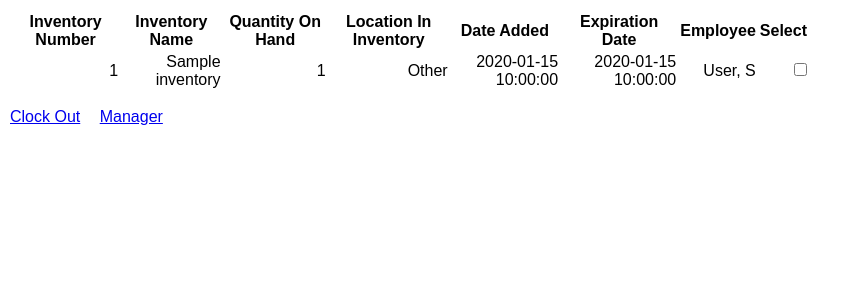
After one commit to cjaros1/PreppingProgram, a Flask app: page /delinventory in a window 1280 px wide. The commit adds this page. Shown: the top 300 px of the page, without its empty margins (0-860 px from the left). Run offline with Flask 2, Linux system fonts and the light colour scheme; the visitor is signed in with stand-in values (Sample User, id 1); tables that the repository leaves empty hold one stand-in row (values such as "Sample post").

Commit message:
added pages for adding inventory or deleting it for manager functions. also added hour tracking when clocking in and clocking out

```diff
--- a/main.py
+++ b/main.py
@@ -1,7 +1,8 @@
 
-from flask import Flask, request, redirect, render_template
+from flask import Flask, request, redirect, render_template, session
 from flask_sqlalchemy import SQLAlchemy
 from datetime import datetime
+import os
 
 app = Flask(__name__)
 app.config['DEBUG'] = True
@@ -9,7 +10,10 @@ app.config['SQLALCHEMY_DATABASE_URI']='mysql+pymysql://prep-db:root@localhost:88
 app.config['SQLALCHEMY_ECHO'] = True
 db = SQLAlchemy(app)
 
-
+global clocked_in
+global employee
+global clockin_time
+global hours
 
 class Employee(db.Model):
 
@@ -45,27 +49,7 @@ class Ingredients(db.Model):
         self.ingShelfLife=ingShelfLife
 
 
-class Inventory(db.Model):
 
-    __tablename__="inventory"
-    invID=db.Column(db.Integer, primary_key=True)
-    invName=db.Column(db.String(120))
-    invIsPrepped=db.Column(db.Integer)
-    invLocation=db.Column(db.String(3))
-    invDateAdded=db.Column(db.DateTime())
-    invExpDate=db.Column(db.DateTime())
-    invEmpID=db.Column(db.String(120), db.ForeignKey(Employee.empID))
-    invQOH=db.Column(db.Integer)
-
-    def __init__(self,invID,invName,invIsPrepped,invLocation,invDateAdded,invExpDate,invEmpID):
-        self.invID=invEmpID
-        self.invName=invName
-        self.invIsPrepped=invIsPrepped
-        self.invLocation=invLocation
-        self.invDateAdded=invDateAdded
-        self.invExpDate=invExpDate
-        self.invEmpID=invEmpID
-        self.invQOH=invQOH
 
 class Preps(db.Model):
 
@@ -90,22 +74,67 @@ class Preps(db.Model):
         self.prepIngr5=prepIngr5
 
 
+class Inventory(db.Model):
+
+    __tablename__="inventory"
+    invID=db.Column(db.Integer, primary_key=True)
+    invName=db.Column(db.String(120))
+    invLocation=db.Column(db.String(3))
+    invDateAdded=db.Column(db.DateTime())
+    invExpDate=db.Column(db.DateTime())
+    invEmpID=db.Column(db.String(120), db.ForeignKey(Employee.empID))
+    invPrepID=db.Column(db.Integer, db.ForeignKey(Preps.prepID))
+    invIngID=db.Column(db.Integer, db.ForeignKey(Ingredients.ingID))
+    invQOH=db.Column(db.Integer)
+
+    def __init__(self,invID,invName,invIsPrepped,invLocation,invDateAdded,invExpDate,invEmpID):
+        self.invID=invEmpID
+        self.invName=invName
+        self.invLocation=invLocation
+        self.invDateAdded=invDateAdded
+        self.invExpDate=invExpDate
+        self.invEmpID=invEmpID
+        self.invPrepID=invPrepID
+        self.invIngID=invIngID
+        self.invQOH=invQOH
+
+class Hours(db.Model):
+
+    __tablename__="hours"
+    hrLogID=db.Column(db.Integer, primary_key=True)
+    hrEmpID=db.Column(db.Integer, db.ForeignKey(Employee.empID))
+    hrCInTime=db.Column(db.DateTime())
+    hrCOutTime=db.Column(db.DateTime())
+    hrShiftHrs=db.Column(db.Integer)
+
+    def __init__(self, hrLogID, hrEmpID, hrCInTime, hrCOutTime, hrShiftHrs):
+        self.hrLogID=hrLogID
+        self.hrEmpID=hrEmpID
+        self.hrCInTime=hrCInTime
+        self.hrCOutTime=hrCOutTime
+        self.hrShiftHrs=hrShiftHrs
+
+
 @app.route("/", methods=['POST', 'GET'])
 def index():
-    return render_template('clockin.html',title='Clock In', error = "", clocked_in=clocked_in)
+
+    clocked_in=False
+    session['clocked_in']=clocked_in
+    return render_template('clockin.html',title='Clock In', error = "", clocked_in=session['clocked_in'])
 
 
 @app.route("/clockin", methods=['GET'])
 def clockin():
-    global clocked_in
+
     clocked_in=False
+    session['clocked_in']=clocked_in
     print("endget")
-    return render_template('clockin.html',title='Clock In', error="", clocked_in=clocked_in)
+    return render_template('clockin.html',title='Clock In', error="", clocked_in=session['clocked_in'])
 
 @app.route("/clockin",methods=['POST'])
 def clockin_post():
-    global clocked_in
     clocked_in=False
+    session['clocked_in']=clocked_in
     print ("endpost")
     print(request.form)
     employee_id=request.form['empID']
@@ -115,21 +144,30 @@ def clockin_post():
 
 @app.route("/clockout", methods=['POST', 'GET'])
 def clockout():
+    hoursID=Hours.query.count()+1
+    clockin_time=session['clockin_time']
+    employee_ID=session['employee_ID']
+    clockout_time=datetime.now()
+    shiftHrs=(clockout_time.hour*1.00+clockout_time.minute/60.00+clockout_time.second/3600.00)-(clockin_time.hour*1.00+clockin_time.minute/60.00+clockin_time.second/3600.00)
+    hours=Hours(hoursID, employee_ID, clockin_time, clockout_time, shiftHrs)
 
-    clockout_time=datetime.now()
-    time_worked=(clockout_time.hour*1.00+clockout_time.minute/60.00+clockout_time.second/3600.00)-(clockin_time.hour*1.00+clockin_time.minute/60.00+clockin_time.second/3600.00)
-    clockout_msg="{}: {} {} Clock In Time: {} Clock Out Time: {}".format(employee_pos, employee.empFName, employee.empLName, clockin_time.strftime('%H:%M:%S'), clockout_time.strftime('%H:%M:%S'))
-    hours_msg="Hours: {0:2f}".format(time_worked)
-    managerPerms=False
+
+
+
+    clockout_msg="{}: {} {} Clock In Time: {} Clock Out Time: {}".format(session['employee_pos'], session['employee_First'], session['employee_Last'], clockin_time.strftime('%H:%M:%S'), clockout_time.strftime('%H:%M:%S'))
+    hours_msg="Hours: {0:2f}".format(shiftHrs)
     clocked_in=False
-    return render_template('clockout.html', title='Clock Out', error="", clockout_msg=clockout_msg, hours_msg=hours_msg, clocked_in=clocked_in)
+    session['clocked_in']=clocked_in
+    db.session.add(hours)
+    db.session.commit()
+    return render_template('clockout.html', title='Clock Out', error="", clockout_msg=clockout_msg, hours_msg=hours_msg, clocked_in=session['clocked_in'], managerPerms=session['managerPerms'])
 
 @app.route("/manager", methods=['POST', 'GET'])
 def manager():
-    return render_template('manager.html',title='Manager', error="", clocked_in=clocked_in)
+    return render_template('manager.html', title='Manager', error="", clocked_in=session['clocked_in'], managerPerms=session['managerPerms'])
 
-@app.route("/inventory",methods=['POST','GET'])
-def inventory():
+@app.route("/addinventory",methods=['POST','GET'])
+def addinventory():
     invs=(Inventory.query.all())
     table=[]
 
@@ -161,8 +199,42 @@ def inventory():
         table.append(row)
 
 
-    return render_template('inventory.html', title='Inventory', error='', table=table)
+    return render_template('addinventory.html', title='Add To Inventory', error='', table=table, clocked_in=session['clocked_in'], managerPerms=session['managerPerms'])
 
+@app.route("/delinventory",methods=['POST','GET'])
+def delinventory():
+    invs=(Inventory.query.all())
+    table=[]
+
+    location=""
+
+
+    for i in range(len(invs)):
+        row=[]
+
+        if invs[i].invLocation=="WIC":
+            location="Walk In Cooler"
+        elif invs[i].invLocation=="FRZ":
+            location="Freezer"
+        elif invs[i].invLocation=="SWB":
+            location="Sandwich Bar"
+        elif invs[i].invLocation=="SAB":
+            location="Salad Bar"
+        else:
+            location="Other"
+
+        emp=Employee.query.filter_by(empID=invs[i].invEmpID).first()
+        row.append(str(invs[i].invID))
+        row.append(str(invs[i].invName))
+        row.append(str(invs[i].invQOH))
+        row.append(location)
+        row.append(str(invs[i].invDateAdded))
+        row.append(str(invs[i].invExpDate))
+        row.append(str(emp.empLName)+", "+str(emp.empFName)[0])
+        table.append(row)
+
+
+    return render_template('delinventory.html', title='Delete From Inventory', error='', table=table, clocked_in=session['clocked_in'], managerPerms=session['managerPerms'])
 
 
 @app.route("/ingredients",methods=['POST','GET'])
@@ -178,7 +250,7 @@ def ingredients():
         table.append(row)
 
 
-    return render_template("ingredients.html", title="Ingredients List", table=table)
+    return render_template("ingredients.html", title="Ingredients List", table=table, clocked_in=session['clocked_in'], managerPerms=session['managerPerms'])
 
 @app.route("/preps",methods=['POST','GET'])
 def preps():
@@ -206,14 +278,10 @@ def preps():
         table.append(row)
 
 
-    return render_template("preps.html", title="Preps List", table=table)
+    return render_template("preps.html", title="Preps List", table=table, clocked_in=session['clocked_in'], managerPerms=session['managerPerms'])
 
 @app.route("/getemployee", methods=['POST'])
 def getemployee():
-    global managerPerms
-    global employee
-    global employee_pos
-    global clockin_time
 
     #print(managerPerms)
     employee_id=request.form['empID']
@@ -224,13 +292,15 @@ def getemployee():
 
     print(managerPerms)
     if employee_id=="" or employee==None:
-        clocked_in=False
-        return render_template('clockin.html',title='Clock In', employee_error="Employee {} Not Found: Please make sure your employee ID you've entered is correct".format(employee_id), clocked_in=clocked_in)
+        session['clocked_in']=False
+        session['managerPerms']=False
+        return render_template('clockin.html',title='Clock In', employee_error="Employee {} Not Found: Please make sure your employee ID you've entered is correct".format(employee_id), clocked_in=session['clocked_in'], managerPerms=session['managerPerms'])
     elif employee_password=="" or int(employee_password) != employee.empPassword:
         print("form password: "+ employee_password)
         print("db password: "+str(employee.empPassword))
-        clocked_in=False
-        return render_template('clockin.html',title='Clock In', password_error="Password incorrect, please enter the valid password", clocked_in=clocked_in)
+        session['clocked_in']=False
+        session['managerPerms']=False
+        return render_template('clockin.html',title='Clock In', password_error="Password incorrect, please enter the valid password", clocked_in=session['clocked_in'], managerPerms=session['managerPerms'])
 
     if employee.empPosition=="M":
         employee_pos="Manager"
@@ -248,14 +318,29 @@ def getemployee():
         employee_pos="Associate"
         managerPerms=False
 
+    session['employee_First']=employee.empFName
+    session['employee_Last']=employee.empLName
+    session['employee_pos']=employee_pos
+    session['managerPerms']=managerPerms
+    session['employee_ID']=employee.empID
+
+
+
     #employee.empFName="William"
     #db.session.commit()
+
+
     clockin_time=datetime.now()
+    session['clockin_time']=clockin_time
     welcome_msg="Welcome, {}: {} {}.".format(employee_pos, employee.empFName, employee.empLName)
     clockin_msg="You have clocked in at {}".format(clockin_time.strftime('%H:%M:%S'))
     clocked_in=True
+    session['clocked_in']=clocked_in
+
+    print(str(session))
     print("Successful Clock In with employee_id: {} and employee_password: {} at time: {} Manager Permissions are: {}".format(employee_id,employee_password,datetime.now().strftime('%H:%M:%S'),managerPerms))
     return render_template('menu.html', title='Menu', error='', welcome_msg=welcome_msg, clockin_msg=clockin_msg, managerPerms=managerPerms, clocked_in=clocked_in)
 
 if __name__ == '__main__':
+    app.secret_key = os.urandom(24)
     app.run()
--- a/templates/base.html
+++ b/templates/base.html
@@ -9,6 +9,8 @@
 
     </head>
     <body>
+      {% block content %}
+      {% endblock %}
         <nav>
             <ul>
                 {% if clocked_in==False %}
@@ -22,7 +24,6 @@
                 {% endif %}
             </ul>
         </nav>
-        {% block content %}
-        {% endblock %}
+
     </body>
 </html>
--- /dev/null
+++ b/templates/delinventory.html
@@ -0,0 +1,33 @@
+{% extends 'base.html' %}
+{% block content %}
+
+
+
+<table>
+  <tr>
+    <th class="invTH">Inventory Number</th>
+    <th class="invTH">Inventory Name</th>
+    <th class="invTH">Quantity On Hand</th>
+    <th class="invTH">Location In Inventory</th>
+    <th class="invTH">Date Added</th>
+    <th class="invTH">Expiration Date</th>
+    <th class="invTH">Employee</th>
+    <th class="invTH">Select</th>
+  </tr>
+
+{% for row in table %}
+  <tr>
+    <td class="invTD">{{ row[0] }}</td>
+    <td class="invTD">{{ row[1] }}</td>
+    <td class="invTD">{{ row[2] }}</td>
+    <td class="invTD">{{ row[3] }}</td>
+    <td class="invTD">{{ row[4] }}</td>
+    <td class="invTD">{{ row[5] }}</td>
+    <td class="invTD">{{ row[6] }}</td>
+    <td class="invTD"><input type="checkbox" name="invSelect{{ row[0] }}"></td>
+  </tr>
+{% endfor %}
+</table>
+
+
+{% endblock %}
```
Also changed, not shown: templates/addinventory.html (added, +33 -0 lines), templates/manager.html (+10 -3 lines).
